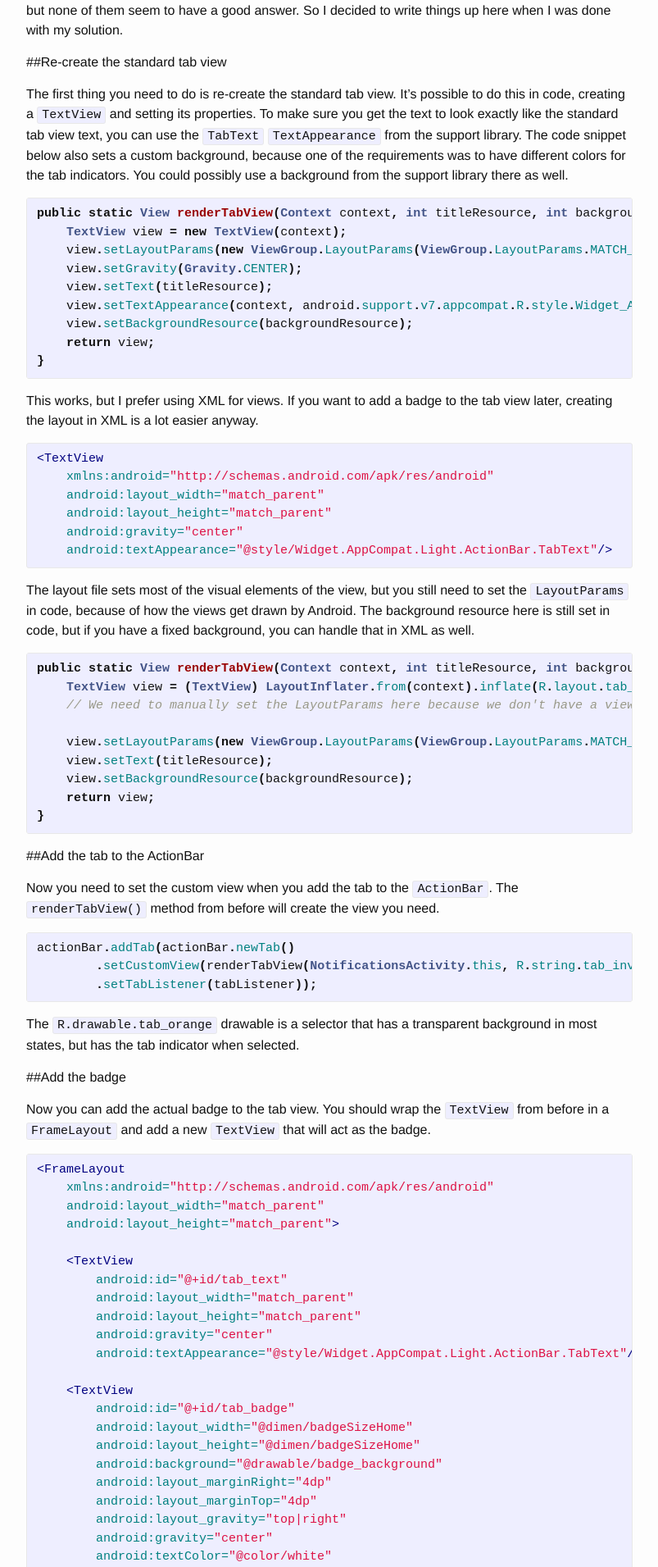
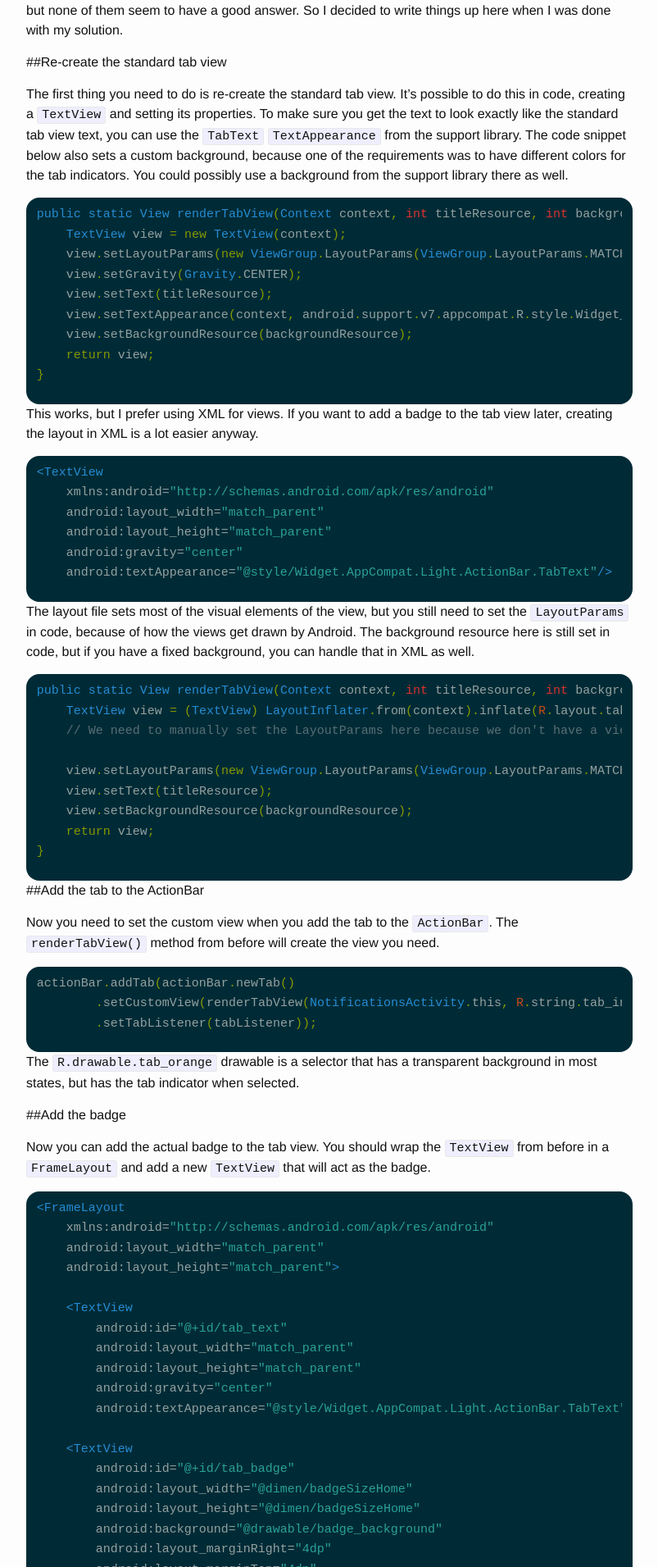
Before and after one commit to kevinpelgrims/blog, a Jekyll site: the page built from _posts/2014-06-24-adding-a-badge-to-an-actionbar-tab.markdown, in a window 1280 px wide. Shown: the part 411-2322 px from the top of the page at 82% size, without its empty margins (238-1041 px from the left). Built offline with Jekyll 4.4.1, drawn with Linux system fonts in a browser that asks for light colours; nearby versions of some CDN libraries; comment, search, counter and statistics services are not loaded.

Commit message:
Update syntax highlighting

```diff
--- a/_config.yml
+++ b/_config.yml
@@ -10,6 +10,11 @@ github_username:  kevinpelgrims
 
 # Build settings
 markdown: kramdown
+highlighter: rouge
+
+kramdown:
+  input: GFM
+  syntax_highlighter: rouge
 
 # Outputting
 permalink: /:year/:month/:day/:title/
--- a/_sass/_base.scss
+++ b/_sass/_base.scss
@@ -125,27 +125,28 @@ blockquote {
 /**
  * Code formatting
  */
-pre,
 code {
+    padding: 1px 5px;
     font-size: 15px;
     border: 1px solid $grey-color-light;
     border-radius: 3px;
     background-color: #eef;
 }
 
-code {
-    padding: 1px 5px;
-}
-
 pre {
-    padding: 8px 12px;
-    overflow-x: scroll;
+    overflow-x: auto;
 
     > code {
         border: 0;
         padding-right: 0;
         padding-left: 0;
+        border: none;
+        background-color: transparent;
     }
+}
+
+div.highlight {
+    margin-bottom: 1.5em;
 }
 
 
--- a/_sass/_syntax-highlighting.scss
+++ b/_sass/_syntax-highlighting.scss
@@ -1,67 +1,369 @@
-/**
- * Syntax highlighting styles
- */
+/*
+Solarized Dark - http://ethanschoonover.com/solarized
+*/
+
+$syntax-background-color:       #002b36;
+$syntax-primary-color:          #93a1a1;
+$syntax-secondary-color:        #586e75;
+$syntax-constants-error-color:  #cb4b16;
+$syntax-keywords-color:         #268bd2;
+$syntax-special-keywords-color: #dc322f;
+$syntax-strings-color:          #2aa198;
+$syntax-operator-color:         #859900;
+
 .highlight {
-    background: #fff;
-    @extend %vertical-rhythm;
+    background-color: $syntax-background-color;
+    color: $syntax-primary-color;
+    max-width: 56.25rem;
+    padding: 0.5rem 0.8rem;
+    border-radius: 1rem;
+    margin: 0 auto;
+}
 
-    .c     { color: #998; font-style: italic } // Comment
-    .err   { color: #a61717; background-color: #e3d2d2 } // Error
-    .k     { font-weight: bold } // Keyword
-    .o     { font-weight: bold } // Operator
-    .cm    { color: #998; font-style: italic } // Comment.Multiline
-    .cp    { color: #999; font-weight: bold } // Comment.Preproc
-    .c1    { color: #998; font-style: italic } // Comment.Single
-    .cs    { color: #999; font-weight: bold; font-style: italic } // Comment.Special
-    .gd    { color: #000; background-color: #fdd } // Generic.Deleted
-    .gd .x { color: #000; background-color: #faa } // Generic.Deleted.Specific
-    .ge    { font-style: italic } // Generic.Emph
-    .gr    { color: #a00 } // Generic.Error
-    .gh    { color: #999 } // Generic.Heading
-    .gi    { color: #000; background-color: #dfd } // Generic.Inserted
-    .gi .x { color: #000; background-color: #afa } // Generic.Inserted.Specific
-    .go    { color: #888 } // Generic.Output
-    .gp    { color: #555 } // Generic.Prompt
-    .gs    { font-weight: bold } // Generic.Strong
-    .gu    { color: #aaa } // Generic.Subheading
-    .gt    { color: #a00 } // Generic.Traceback
-    .kc    { font-weight: bold } // Keyword.Constant
-    .kd    { font-weight: bold } // Keyword.Declaration
-    .kp    { font-weight: bold } // Keyword.Pseudo
-    .kr    { font-weight: bold } // Keyword.Reserved
-    .kt    { color: #458; font-weight: bold } // Keyword.Type
-    .m     { color: #099 } // Literal.Number
-    .s     { color: #d14 } // Literal.String
-    .na    { color: #008080 } // Name.Attribute
-    .nb    { color: #0086B3 } // Name.Builtin
-    .nc    { color: #458; font-weight: bold } // Name.Class
-    .no    { color: #008080 } // Name.Constant
-    .ni    { color: #800080 } // Name.Entity
-    .ne    { color: #900; font-weight: bold } // Name.Exception
-    .nf    { color: #900; font-weight: bold } // Name.Function
-    .nn    { color: #555 } // Name.Namespace
-    .nt    { color: #000080 } // Name.Tag
-    .nv    { color: #008080 } // Name.Variable
-    .ow    { font-weight: bold } // Operator.Word
-    .w     { color: #bbb } // Text.Whitespace
-    .mf    { color: #099 } // Literal.Number.Float
-    .mh    { color: #099 } // Literal.Number.Hex
-    .mi    { color: #099 } // Literal.Number.Integer
-    .mo    { color: #099 } // Literal.Number.Oct
-    .sb    { color: #d14 } // Literal.String.Backtick
-    .sc    { color: #d14 } // Literal.String.Char
-    .sd    { color: #d14 } // Literal.String.Doc
-    .s2    { color: #d14 } // Literal.String.Double
-    .se    { color: #d14 } // Literal.String.Escape
-    .sh    { color: #d14 } // Literal.String.Heredoc
-    .si    { color: #d14 } // Literal.String.Interpol
-    .sx    { color: #d14 } // Literal.String.Other
-    .sr    { color: #009926 } // Literal.String.Regex
-    .s1    { color: #d14 } // Literal.String.Single
-    .ss    { color: #990073 } // Literal.String.Symbol
-    .bp    { color: #999 } // Name.Builtin.Pseudo
-    .vc    { color: #008080 } // Name.Variable.Class
-    .vg    { color: #008080 } // Name.Variable.Global
-    .vi    { color: #008080 } // Name.Variable.Instance
-    .il    { color: #099 } // Literal.Number.Integer.Long
+.highlight .lineno {
+    color: $syntax-secondary-color
 }
+
+/* Line Numbers */
+.highlight .c {
+    color: $syntax-secondary-color
+}
+
+/* Comment */
+.highlight .err {
+    color: $syntax-primary-color
+}
+
+/* Error */
+.highlight .g {
+    color: $syntax-primary-color
+}
+
+/* Generic */
+.highlight .k {
+    color: $syntax-operator-color
+}
+
+/* Keyword */
+.highlight .l {
+    color: $syntax-primary-color
+}
+
+/* Literal */
+.highlight .n {
+    color: $syntax-primary-color
+}
+
+/* Name */
+.highlight .o {
+    color: $syntax-operator-color
+}
+
+/* Operator */
+.highlight .x {
+    color: $syntax-constants-error-color
+}
+
+/* Other */
+.highlight .p {
+    color: $syntax-primary-color
+}
+
+/* Punctuation */
+.highlight .cm {
+    color: $syntax-secondary-color
+}
+
+/* Comment.Multiline */
+.highlight .cp {
+    color: $syntax-operator-color
+}
+
+/* Comment.Preproc */
+.highlight .c1 {
+    color: $syntax-secondary-color
+}
+
+/* Comment.Single */
+.highlight .cs {
+    color: $syntax-operator-color
+}
+
+/* Comment.Special */
+.highlight .gd {
+    color: $syntax-strings-color
+}
+
+/* Generic.Deleted */
+.highlight .ge {
+    color: $syntax-primary-color;
+    font-style: italic
+}
+
+/* Generic.Emph */
+.highlight .gr {
+    color: $syntax-special-keywords-color
+}
+
+/* Generic.Error */
+.highlight .gh {
+    color: $syntax-constants-error-color
+}
+
+/* Generic.Heading */
+.highlight .gi {
+    color: $syntax-operator-color
+}
+
+/* Generic.Inserted */
+.highlight .go {
+    color: $syntax-primary-color
+}
+
+/* Generic.Output */
+.highlight .gp {
+    color: $syntax-primary-color
+}
+
+/* Generic.Prompt */
+.highlight .gs {
+    color: $syntax-primary-color;
+    font-weight: bold
+}
+
+/* Generic.Strong */
+.highlight .gu {
+    color: $syntax-constants-error-color
+}
+
+/* Generic.Subheading */
+.highlight .gt {
+    color: $syntax-primary-color
+}
+
+/* Generic.Traceback */
+.highlight .kc {
+    color: $syntax-constants-error-color
+}
+
+/* Keyword.Constant */
+.highlight .kd {
+    color: $syntax-keywords-color
+}
+
+/* Keyword.Declaration */
+.highlight .kn {
+    color: $syntax-operator-color
+}
+
+/* Keyword.Namespace */
+.highlight .kp {
+    color: $syntax-operator-color
+}
+
+/* Keyword.Pseudo */
+.highlight .kr {
+    color: $syntax-keywords-color
+}
+
+/* Keyword.Reserved */
+.highlight .kt {
+    color: $syntax-special-keywords-color
+}
+
+/* Keyword.Type */
+.highlight .ld {
+    color: $syntax-primary-color
+}
+
+/* Literal.Date */
+.highlight .m {
+    color: $syntax-strings-color
+}
+
+/* Literal.Number */
+.highlight .s {
+    color: $syntax-strings-color
+}
+
+/* Literal.String */
+.highlight .na {
+    color: $syntax-primary-color
+}
+
+/* Name.Attribute */
+.highlight .nb {
+    color: $syntax-operator-color
+}
+
+/* Name.Builtin */
+.highlight .nc {
+    color: $syntax-keywords-color
+}
+
+/* Name.Class */
+.highlight .no {
+    color: $syntax-constants-error-color
+}
+
+/* Name.Constant */
+.highlight .nd {
+    color: $syntax-keywords-color
+}
+
+/* Name.Decorator */
+.highlight .ni {
+    color: $syntax-constants-error-color
+}
+
+/* Name.Entity */
+.highlight .ne {
+    color: $syntax-constants-error-color
+}
+
+/* Name.Exception */
+.highlight .nf {
+    color: $syntax-keywords-color
+}
+
+/* Name.Function */
+.highlight .nl {
+    color: $syntax-primary-color
+}
+
+/* Name.Label */
+.highlight .nn {
+    color: $syntax-primary-color
+}
+
+/* Name.Namespace */
+.highlight .nx {
+    color: $syntax-primary-color
+}
+
+/* Name.Other */
+.highlight .py {
+    color: $syntax-primary-color
+}
+
+/* Name.Property */
+.highlight .nt {
+    color: $syntax-keywords-color
+}
+
+/* Name.Tag */
+.highlight .nv {
+    color: $syntax-keywords-color
+}
+
+/* Name.Variable */
+.highlight .ow {
+    color: $syntax-operator-color
+}
+
+/* Operator.Word */
+.highlight .w {
+    color: $syntax-primary-color
+}
+
+/* Text.Whitespace */
+.highlight .mf {
+    color: $syntax-strings-color
+}
+
+/* Literal.Number.Float */
+.highlight .mh {
+    color: $syntax-strings-color
+}
+
+/* Literal.Number.Hex */
+.highlight .mi {
+    color: $syntax-strings-color
+}
+
+/* Literal.Number.Integer */
+.highlight .mo {
+    color: $syntax-strings-color
+}
+
+/* Literal.Number.Oct */
+.highlight .sb {
+    color: $syntax-secondary-color
+}
+
+/* Literal.String.Backtick */
+.highlight .sc {
+    color: $syntax-strings-color
+}
+
+/* Literal.String.Char */
+.highlight .sd {
+    color: $syntax-primary-color
+}
+
+/* Literal.String.Doc */
+.highlight .s2 {
+    color: $syntax-strings-color
+}
+
+/* Literal.String.Double */
+.highlight .se {
+    color: $syntax-constants-error-color
+}
+
+/* Literal.String.Escape */
+.highlight .sh {
+    color: $syntax-primary-color
+}
+
+/* Literal.String.Heredoc */
+.highlight .si {
+    color: $syntax-strings-color
+}
+
+/* Literal.String.Interpol */
+.highlight .sx {
+    color: $syntax-strings-color
+}
+
+/* Literal.String.Other */
+.highlight .sr {
+    color: $syntax-special-keywords-color
+}
+
+/* Literal.String.Regex */
+.highlight .s1 {
+    color: $syntax-strings-color
+}
+
+/* Literal.String.Single */
+.highlight .ss {
+    color: $syntax-strings-color
+}
+
+/* Literal.String.Symbol */
+.highlight .bp {
+    color: $syntax-keywords-color
+}
+
+/* Name.Builtin.Pseudo */
+.highlight .vc {
+    color: $syntax-keywords-color
+}
+
+/* Name.Variable.Class */
+.highlight .vg {
+    color: $syntax-keywords-color
+}
+
+/* Name.Variable.Global */
+.highlight .vi {
+    color: $syntax-keywords-color
+}
+
+/* Name.Variable.Instance */
+.highlight .il {
+    color: $syntax-strings-color
+}
+
+/* Literal.Number.Integer.Long */
```
